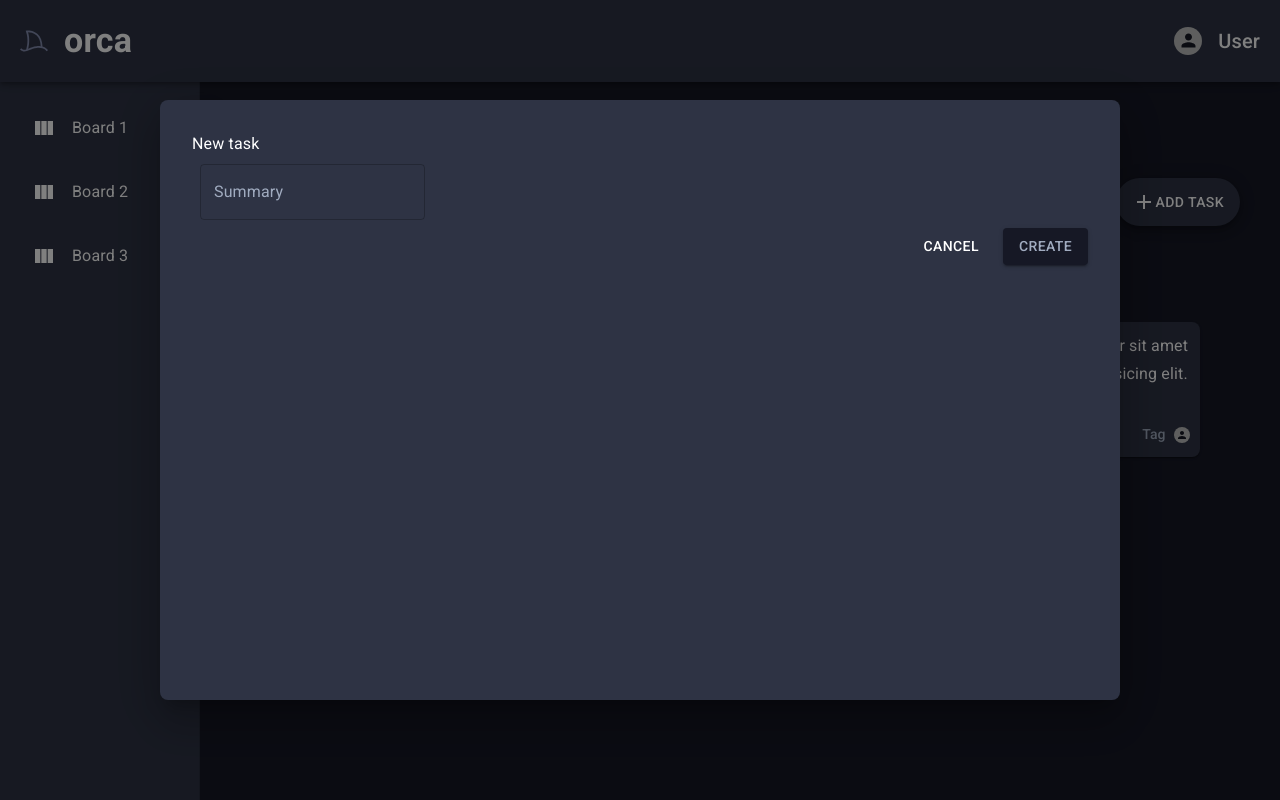
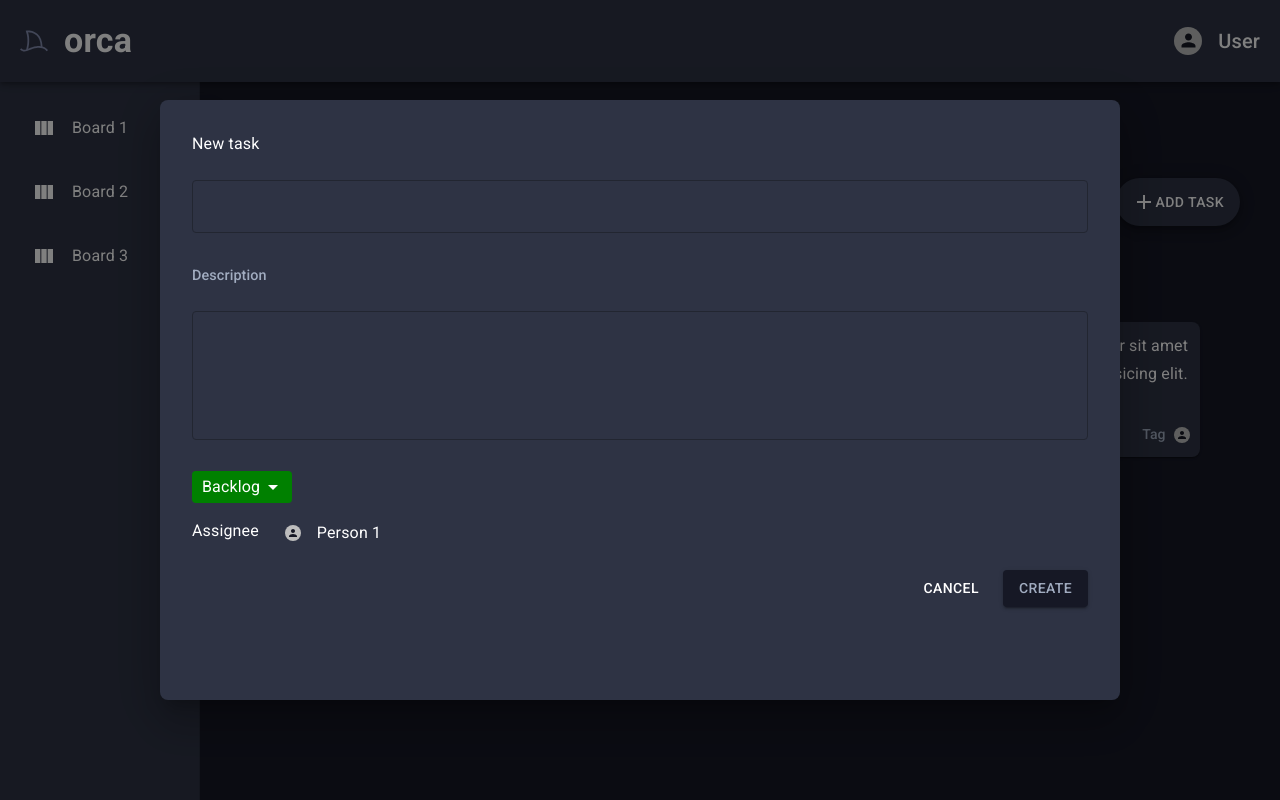
Before and after one commit to jplusequalt/orca_OLD, a React (Create React App) app: page / in a window 1280 px wide. Both pictures are taken after a click on the button "ADD TASK". Built offline with nearby package versions, Linux system fonts and the light colour scheme.

Commit message:
Added styling for new tasks

```diff
--- a/src/components/AddTask.tsx
+++ b/src/components/AddTask.tsx
@@ -1,6 +1,8 @@
-import { Dispatch, SetStateAction} from 'react';
-import { Modal, Box, Select, Button, Typography, TextField } from '@mui/material';
+import { Dispatch, SetStateAction, useState } from 'react';
+import { Modal, Box, Select, Button, Typography, TextField, MenuItem, SelectChangeEvent } from '@mui/material';
 import { theme } from '../Theme';
+import { TaskInput } from '../styles/AddTask.styled';
+import { Assignee, AssigneeAvatar, TaskStatus } from '../styles/TaskModal.styled';
 
 type AddTaskProps = {
   open: boolean,
@@ -8,6 +10,17 @@ type AddTaskProps = {
 }
 
 export const AddTask: React.FC<AddTaskProps> = ({ open, handleOpen }) => {
+  const [taskStatus, setTaskStatus] = useState<string>('Backlog');
+  const [assignee, setAssignee] = useState<string>('Person 1');
+
+  const handleTaskChange = (event: SelectChangeEvent) => {
+    setTaskStatus(event.target.value);
+  }
+
+  const handleAssigneeChange = (event: SelectChangeEvent) => {
+    setAssignee(event.target.value);
+  }
+
   return (
     <Modal open={open}>
       <Box
@@ -28,14 +41,59 @@ export const AddTask: React.FC<AddTaskProps> = ({ open, handleOpen }) => {
           <Box
             component='form'
             sx={{
-              '& > :not(style)': { m: 1, width: '25ch' },
+              '& > :not(style)': { mt: 3, width: '100%' },
             }}
             noValidate
             autoComplete="off"
           >
-            <TextField label='Summary' variant='outlined' />
+            <TaskInput maxRows={2} maxLength={250} />
+            <Typography variant='h6' sx={{ fontSize: '0.9rem', color: theme.palette.text.secondary, margin: 0 }} marginBottom={0}>Description</Typography>
+            <TaskInput minRows={5} maxRows={10} maxLength={4000} />
+            <Box sx={{ display: 'flex', gap: '1rem', flexDirection: 'column' }}>
+              <Box>
+                <Select
+                  value={taskStatus}
+                  onChange={handleTaskChange}
+                  displayEmpty
+                  autoWidth
+                  input={<TaskStatus />}
+                  inputProps={{ 'aria-label': 'Without label' }}
+                  defaultValue={taskStatus}
+                  >
+                  <MenuItem value='Todo'>Todo</MenuItem>
+                  <MenuItem value='In Progress'>In Progress</MenuItem>
+                  <MenuItem value='Completed'>Completed</MenuItem>
+                  <MenuItem value='Blocked'>Blocked</MenuItem>
+                  <MenuItem value='Backlog'>Backlog</MenuItem>
+                </Select>
+              </Box>
+              <Box sx={{ display: 'flex', gap: '1rem' }}>
+                Assignee
+                <Select
+                  value={assignee}
+                  onChange={handleAssigneeChange}
+                  displayEmpty
+                  autoWidth
+                  input={<Assignee />}
+                  inputProps={{ 'aria-label': 'Without label' }}
+                  >
+                  <MenuItem value='Person 1' sx={{ display: 'flex', gap: '1rem' }}>
+                    <AssigneeAvatar />
+                    Person 1
+                  </MenuItem>
+                  <MenuItem value='Person 2' sx={{ display: 'flex', gap: '1rem'}}>
+                    <AssigneeAvatar />
+                    Person 2
+                  </MenuItem>
+                  <MenuItem value='Person 3' sx={{ display: 'flex', gap: '1rem'}}>
+                    <AssigneeAvatar />
+                    Person 3
+                  </MenuItem>
+                </Select>
+              </Box>
+            </Box>
           </Box>
-          <Box sx={{ display: 'flex', justifyContent: 'flex-end', gap: '1rem' }}>
+          <Box sx={{ display: 'flex', justifyContent: 'flex-end', gap: '1rem', mt: 3 }}>
             <Button
               variant='text'
               sx={{
--- a/src/components/TaskModal.tsx
+++ b/src/components/TaskModal.tsx
@@ -32,13 +32,16 @@ export const TaskModal: React.FC<TaskModalProps> = ({ open, handleOpen }) => {
           top: '50%',
           left: '50%',
           transform: 'translate(-50%, -50%)',
-          width: '75%',
-          height: '75%',
+          width: '40%',
+          height: '50%',
           bgcolor: 'background.paper',
           borderRadius: '8px',
           boxShadow: 24,
           p: 4,
-          display: 'block'
+          display: 'block',
+          '@media (max-width: 1200px)': {
+            width: '70%'
+          }
         }}>
           <Box sx={{ display: 'flex', flexDirection: 'row', justifyContent: 'space-between' }}>
             <Typography sx={{ color: theme.palette.text.secondary }}>Tag</Typography>
--- a/src/react-app-env.d.ts
+++ b/src/react-app-env.d.ts
@@ -1 +1,2 @@
 /// <reference types="react-scripts" />
+/// <reference types="@types/react" />
--- /dev/null
+++ b/src/styles/AddTask.styled.tsx
@@ -0,0 +1,20 @@
+import { TextareaAutosize, styled } from '@mui/material';
+import { theme } from '../Theme';
+
+export const TaskInput = styled(TextareaAutosize)(({ theme }) => ({
+  backgroundColor: theme.palette.background.paper,
+  border: `1px solid #222631`,
+  borderRadius: 4,
+  fontSize: '1rem',
+  fontFamily: 'Roboto',
+  color: 'white',
+  pt: 0,
+  resize: 'none',
+  '&:focus': {
+    outline: 'none'
+  },
+  '&:hover': {
+    borderColor: 'white'
+  },
+  padding: '1rem'
+}));
```
